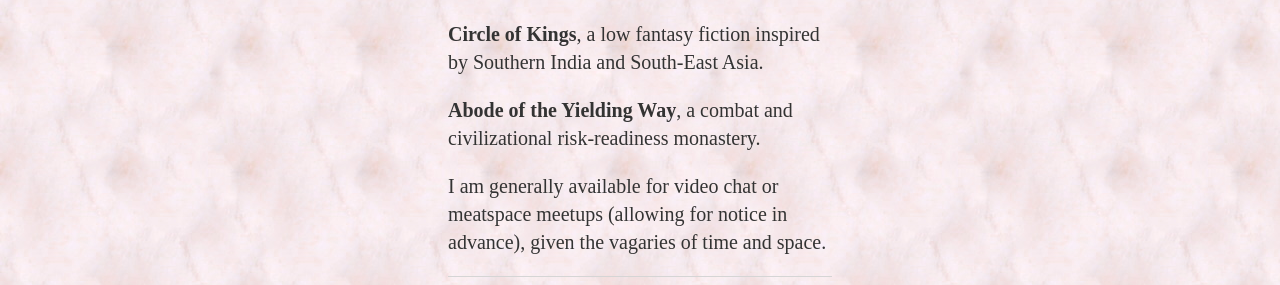
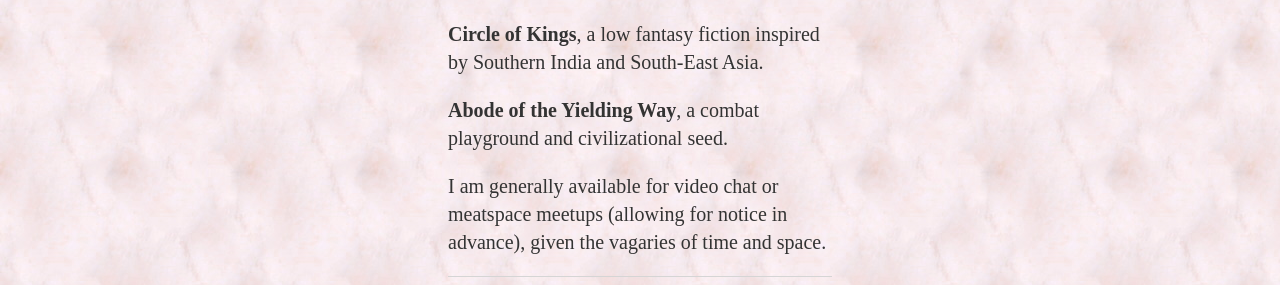
Before and after one commit to ray-dorai/ray-dorai.github.io, a Jekyll site: the page built from index.html, in a window 1280 px wide. Shown: the part 1605-1890 px from the top of the page. Built offline with Jekyll 4.4.1, drawn with Linux system fonts in a browser that asks for light colours; some web fonts are replaced.

Commit message:
Update index.html

```diff
--- a/index.html
+++ b/index.html
@@ -30,7 +30,7 @@ title: Ray Doraisamy
 	<h1>Upcoming:</h1>
 	<p><b>Nth Culture Kid</b>, an autobiography.</p>
 	<p><b>Circle of Kings</b>, a low fantasy fiction inspired by Southern India and South-East Asia.</p>
-        <p><b>Abode of the Yielding Way</b>, a combat and civilizational risk-readiness monastery.</p>
+        <p><b>Abode of the Yielding Way</b>, a combat playground and civilizational seed.</p>
 
 
 	<p>I am generally available for video chat or meatspace meetups (allowing for notice in advance), given the vagaries of time and space.</p>
```
